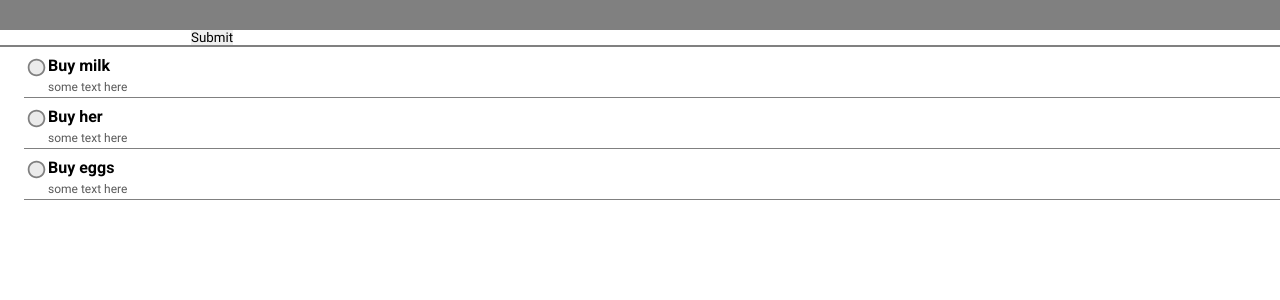
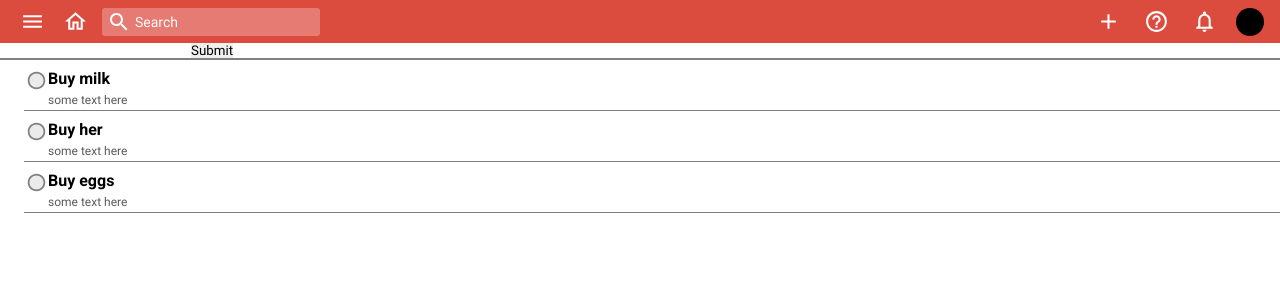
Before and after one commit to roman-dector/react-todo-app, a React app: page /#/inbox in a window 1280 px wide. Shown: the top 300 px of the page. Built offline with nearby package versions, Linux system fonts and the light colour scheme.

Commit message:
created basic header functional

```diff
--- a/src/index.css
+++ b/src/index.css
@@ -98,6 +98,8 @@ html {
   --tasks-delimiter-color: #808080;
   --icons-color: #808080;
   --icons-background: #cbcbcb;
-  --accent-red-color: #c82020;
+  --font-color-light: #fdfdfd;
+  /* --accent-red-color: #c82020; */
+  --accent-red-color: #db4c3f;
   --popups-bg-color: #efefef;
 }
--- a/src/views/App.tsx
+++ b/src/views/App.tsx
@@ -9,7 +9,7 @@ import { createTheme, ThemeProvider } from '@mui/material/styles'
 import { purple } from '@mui/material/colors'
 
 import { Inbox } from './Inbox'
-import { Header } from './Header'
+import { Header } from './Header/Header'
 import { NotFound } from './NotFound'
 
 const theme = createTheme({
--- a/src/views/Header.tsx
+++ /dev/null
@@ -1,5 +0,0 @@
-export const Header = () => {
-  return (
-    <div style={{ height: '30px', backgroundColor: 'grey' }}></div>
-  )
-}
--- /dev/null
+++ b/src/views/Header/Header.module.css
@@ -0,0 +1,11 @@
+.header {
+  display: flex;
+  justify-content: space-between;
+  align-items: center;
+
+  height: 43px;
+  background-color: var(--accent-red-color);
+  padding: 0 16px;
+
+  color: var(--font-color-light);
+}
--- /dev/null
+++ b/src/views/Header/Header.tsx
@@ -0,0 +1,69 @@
+import styles from './Header.module.css'
+
+import {
+  Menu,
+  HomeOutlined,
+  HelpOutline,
+  NotificationsOutlined,
+  Add,
+} from '@mui/icons-material'
+
+import { withIconStyle } from '../common/Icons'
+import { Search } from './Search'
+import { FC, ReactComponentElement, ReactElement } from 'react'
+
+export const Header = () => {
+  return (
+    <div className={styles['header']}>
+      <div
+        style={{
+          display: 'flex',
+          alignItems: 'center',
+          fontSize: '25px',
+          gap: '10px',
+        }}
+      >
+        <Burger />
+        <HomeButton />
+        <Search />
+      </div>
+      <div
+        style={{
+          display: 'flex',
+          alignItems: 'center',
+          fontSize: '25px',
+          gap: '15px',
+        }}
+      >
+        <AddTaskButton />
+        <HelpButton />
+        <NotificationsButton />
+
+        <div
+          style={{
+            width: '28px',
+            height: '28px',
+            borderRadius: '14px',
+            backgroundColor: 'black',
+          }}
+        />
+      </div>
+    </div>
+  )
+}
+
+const makeHeaderButton = (Component: FC) =>
+  withIconStyle(Component, {
+    bg: true,
+    bgColor: '#ffffff43',
+    fontSize: 'inherit',
+    blink: false,
+    padding: '4px',
+  })
+
+const Burger = makeHeaderButton(Menu)
+const HomeButton = makeHeaderButton(HomeOutlined)
+
+const AddTaskButton = makeHeaderButton(Add)
+const HelpButton = makeHeaderButton(HelpOutline)
+const NotificationsButton = makeHeaderButton(NotificationsOutlined)
--- /dev/null
+++ b/src/views/Header/Search.module.scss
@@ -0,0 +1,32 @@
+$bg-col: #ffffff43;
+
+.search {
+  display: flex;
+  align-items: center;
+  gap: 4px;
+  height: 28px;
+  width: 218px;
+  background-color: $bg-col;
+  border-radius: 3px;
+  padding: 2px 5px;
+  color: var(--font-color-light);
+
+  input {
+    background-color: transparent;
+    color: inherit;
+    font-size: 14px;
+
+    &::placeholder {
+      color: var(--font-color-light);
+    }
+  }
+
+  &:hover {
+    background-color: white;
+    color: black;
+
+    input::placeholder {
+      color: grey;
+    }
+  }
+}
--- /dev/null
+++ b/src/views/Header/Search.tsx
@@ -0,0 +1,28 @@
+import { useState } from 'react'
+import styles from './Search.module.scss'
+
+import { Search as SearchIcon } from '@mui/icons-material'
+import { withIconStyle } from '../common/Icons'
+
+export const Search = () => {
+  const [searchPhrase, setSearchPhrase] = useState('')
+  return (
+    <div className={styles['search']}>
+      <Icon />
+      <input
+        type='text'
+        value={searchPhrase}
+        placeholder={'Search'}
+        onChange={e => {
+          setSearchPhrase(e.target.value)
+        }}
+      />
+    </div>
+  )
+}
+
+const Icon = withIconStyle(SearchIcon, {
+  bg: false,
+  blink: false,
+  fontSize: '24px',
+})
--- a/src/views/common/Icons.module.scss
+++ b/src/views/common/Icons.module.scss
@@ -1,21 +1,21 @@
 .icon-background {
   padding: 1px;
-  height: 21px;
-  width: 21px;
+  min-height: 21px;
+  min-width: 21px;
+  border-radius: 3px;
+}
 
-  border-radius: 3px;
-  &:hover {
-    background-color: var(--icons-background);
-  }
+.center {
+  display: flex;
+  justify-content: center;
+  align-items: center;
 }
 
 .icon {
-  display: flex;
-  justify-content: center;
-  align-items: center;
+  color: var(--icons-color);
+}
 
-  color: var(--icons-color);
-
+.blink {
   &:hover {
     color: black;
   }
--- a/src/views/common/Icons.tsx
+++ b/src/views/common/Icons.tsx
@@ -14,22 +14,47 @@ import {
 import { FC } from 'react'
 
 type optionsType = {
-  bg: boolean
+  bg?: boolean
+  bgColor?: string
+  fontSize?: string
+  blink?: boolean
+  color?: string
+  padding?: string
 }
 
 export const withIconStyle = (
   Component: FC,
-  options: optionsType = { bg: true }
+  options: optionsType = {
+    bg: true,
+    bgColor: 'var(--icons-background)',
+    fontSize: '22px',
+    blink: true,
+    color: 'var(--icons-color)',
+    padding: '0px',
+  }
 ) => {
   const Icon = (props: any) => (
     <div
       className={
+        styles['center'] +
+        ' ' +
         (options.bg && styles['icon-background']) +
         ' ' +
-        styles['icon']
+        (options.blink && styles['blink'])
       }
+      style={{
+        fontSize: options.fontSize,
+        color: options.color,
+        padding: options.padding,
+      }}
+      onMouseEnter={e => {
+        e.currentTarget.style.backgroundColor = options.bgColor
+      }}
+      onMouseLeave={e => {
+        e.currentTarget.style.backgroundColor = 'transparent'
+      }}
     >
-      <Component {...props} />
+      <Component {...props} fontSize={'inherit'} color='inherit' />
     </div>
   )
 
@@ -39,6 +64,7 @@ export const withIconStyle = (
 export const EditIcon = withIconStyle(Edit)
 
 export const MoreHorizIcon = withIconStyle(MoreHoriz)
+
 export const MoreHorizWithoutBg = withIconStyle(MoreHoriz, {
   bg: false,
 })
```
Also changed, not shown: 2 other files (tests, documents, lock files or other folders).
